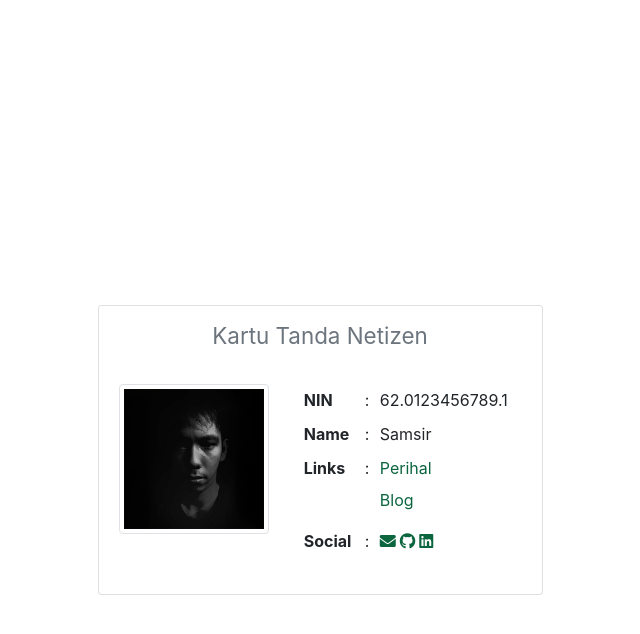
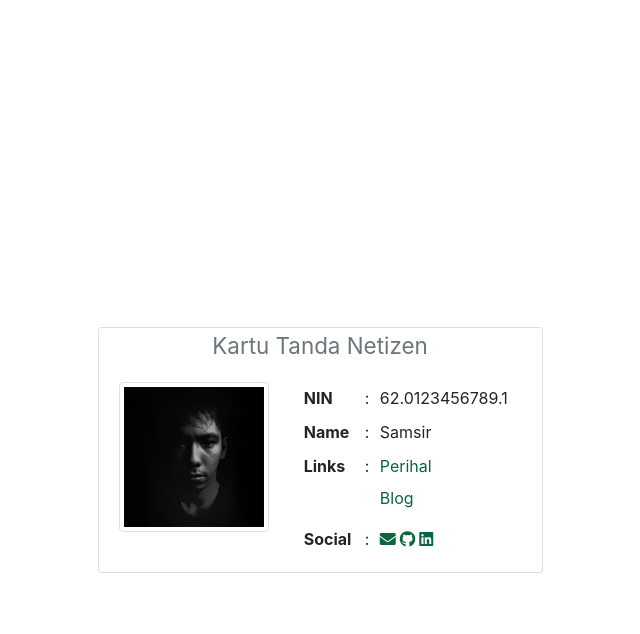
Before and after one commit to samsir/rumah, a Jekyll site: the page built from index.md, in a window 1280 px wide. Shown: the top 634 px of the page, without its empty margins (320-960 px from the left). Built offline with Jekyll 4.4.1, drawn with Linux system fonts in a browser that asks for light colours.

Commit message:
Update card.html

```diff
--- a/_includes/card.html
+++ b/_includes/card.html
@@ -1,11 +1,11 @@
 <article class="col-lg-5 col-sm-7 col-md-7 mx-auto" role="menu">
          <div class="card">
-                  <div class="card-header border-0 bg-white">
-                           <h3 class="text-center mb-0">
+                  <div class="card-header border-0 bg-white pt-0">
+                           <h3 class="text-center">
                                     <small class="text-muted">Kartu Tanda Netizen</small>
                            </h3>
                   </div>
-                  <div class="card-body">
+                  <div class="card-body py-0">
                            <div class="row">
                                     <div class="col-md-5">
                                              <a href="{{ site.url }}"><img class="img-thumbnail disable-user-select" alt="avatar" src="{{ site.baseurl }}/assets/images/ava.png" alt="{{ site.url }}"></a>
```
